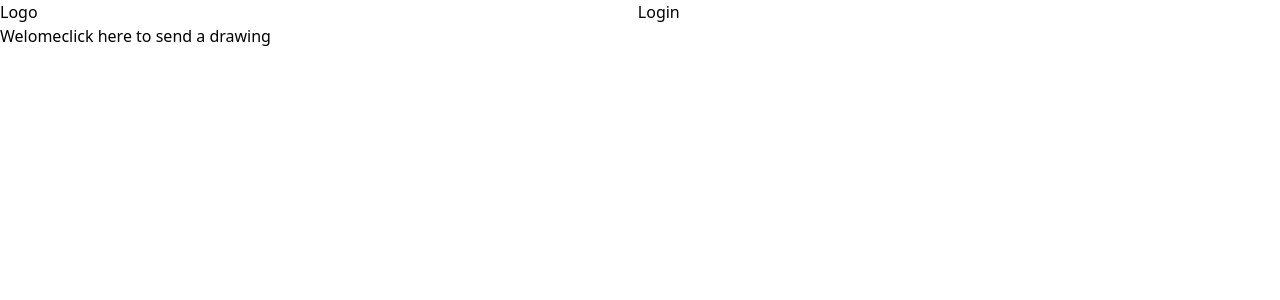
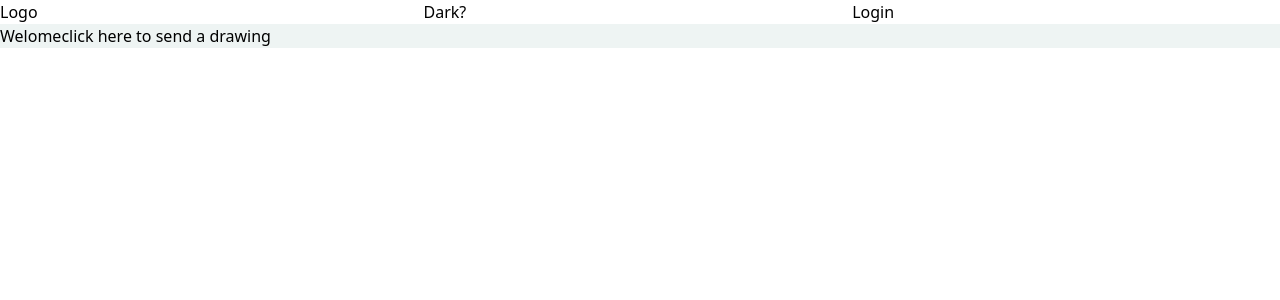
Before and after one commit to lilyMacInnis/draw_drop, a React (Vite) app in the folder frontend/: page / in a window 1280 px wide. Shown: the top 300 px of the page. Built offline with nearby package versions, Linux system fonts and the light colour scheme.

Commit message:
added dark mode toggle

```diff
--- a/frontend/src/App.jsx
+++ b/frontend/src/App.jsx
@@ -1,4 +1,4 @@
-import React from 'react'
+import React, { useEffect } from 'react'
 import Navbar from './components/Navbar'
 import { Navigate, Route, Routes } from 'react-router'
 import HomePage from './pages/HomePage'
@@ -9,9 +9,23 @@ import InboxPage from './pages/InboxPage'
 import SearchPage from './pages/SearchPage'
 import SendPage from './pages/SendPage'
 import ProfilePage from './pages/ProfilePage'
+import { useThemeStore } from './store/useThemeStore'
 
 const App = () => {
   const {authUser} = useAuthStore();
+  const {theme} = useThemeStore();
+
+  useEffect(() => {
+    const selectedTheme = localStorage.getItem("theme");
+
+    if(selectedTheme){
+      document.documentElement.classList = selectedTheme;
+    } else if(window.matchMedia("(prefers-color-theme: dark)").matches) {
+      document.documentElement.classList = "dark";
+    } else{
+      document.documentElement.classList = "light";
+    }
+  }, [theme]);
 
   return (
     <div >
--- a/frontend/src/components/Drawing.jsx
+++ b/frontend/src/components/Drawing.jsx
@@ -15,7 +15,7 @@ const Drawing = (drawing, isInSent) => {
 
   if(isDeleting){
     return <div>Deleting...</div>
-  }
+  };
 
   return (
     <div className='flex flex-row'>
--- a/frontend/src/components/Navbar.jsx
+++ b/frontend/src/components/Navbar.jsx
@@ -1,9 +1,24 @@
-import React from 'react'
+import React, { useState } from 'react'
 import { useAuthStore } from '../store/useAuthStore'
 import { Link } from 'react-router';
+import { useThemeStore } from '../store/useThemeStore';
 
 const Navbar = () => {
   const {authUser, logout} = useAuthStore();
+  const [isDark, setIsDark] = useState(false);
+  const {setTheme} = useThemeStore();
+
+  const handleChangeTheme = () => {
+    setIsDark(!isDark);
+
+    if(isDark){
+      localStorage.setItem("theme", "dark");
+      setTheme("dark");
+    } else{
+      localStorage.setItem("theme", "light");
+      setTheme("light")
+    }
+  };
 
   return (
     <header>
@@ -12,6 +27,12 @@ const Navbar = () => {
           <Link to="/">
             <h1>Logo</h1>
           </Link>
+        </div>
+
+        <div>
+          <button onClick={handleChangeTheme}>
+            Dark?
+          </button>
         </div>
 
         <div>
--- a/frontend/src/pages/HomePage.jsx
+++ b/frontend/src/pages/HomePage.jsx
@@ -7,7 +7,7 @@ const HomePage = () => {
   const navigate = useNavigate();
   //const {isSigningUp, authUser, isAuthenticated} = useAuthStore();
   return (
-    <div>
+    <div className='bg-background'>
       Welome
 
       <button onClick={() => {navigate('/search')}}>
--- /dev/null
+++ b/frontend/src/store/useThemeStore.js
@@ -0,0 +1,11 @@
+import { create } from "zustand";
+import { persist } from "zustand/middleware";
+
+export const useThemeStore = create(
+    persist(
+        (set) => ({
+            theme: "light",
+            setTheme: (theme) => set({theme}),
+        })
+    )
+);
```
